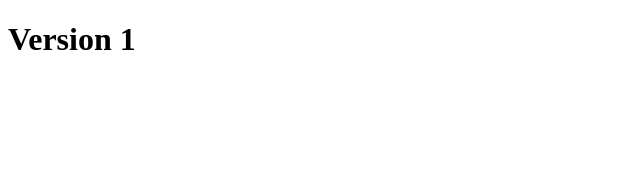
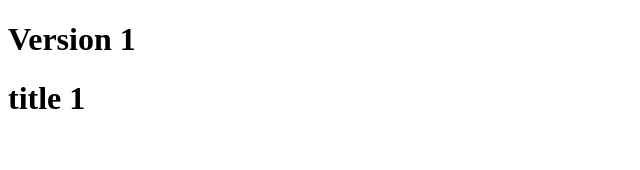
Before and after one commit to developerf03/test, a Nuxt app: page / in a window 1280 px wide. Shown: the top 170 px of the page, without its empty margins (0-640 px from the left). Built offline with nearby package versions, Linux system fonts and the light colour scheme.

Commit message:
Add title

```diff
--- a/app.vue
+++ b/app.vue
@@ -1,5 +1,6 @@
 <template>
   <div>
     <h1>Version 1</h1>
+    <h1>title 1</h1>
   </div>
 </template>
```
